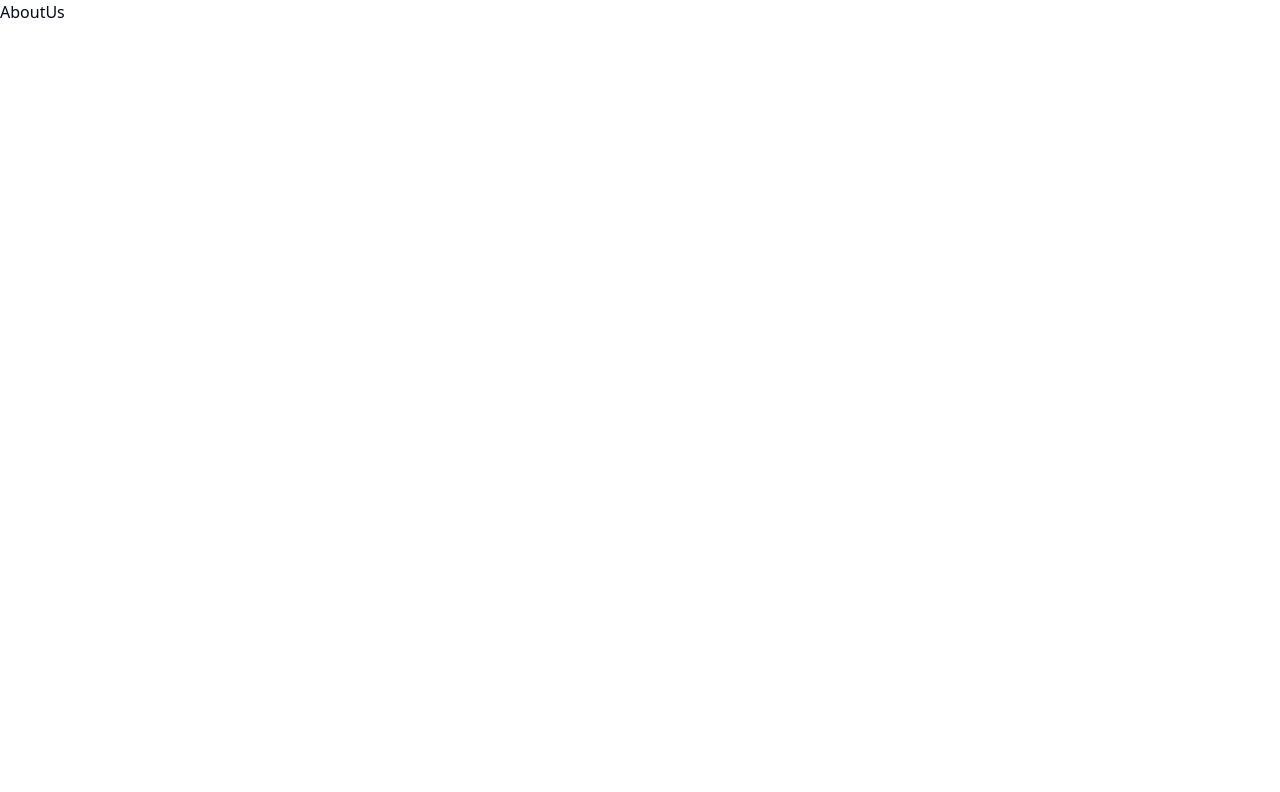
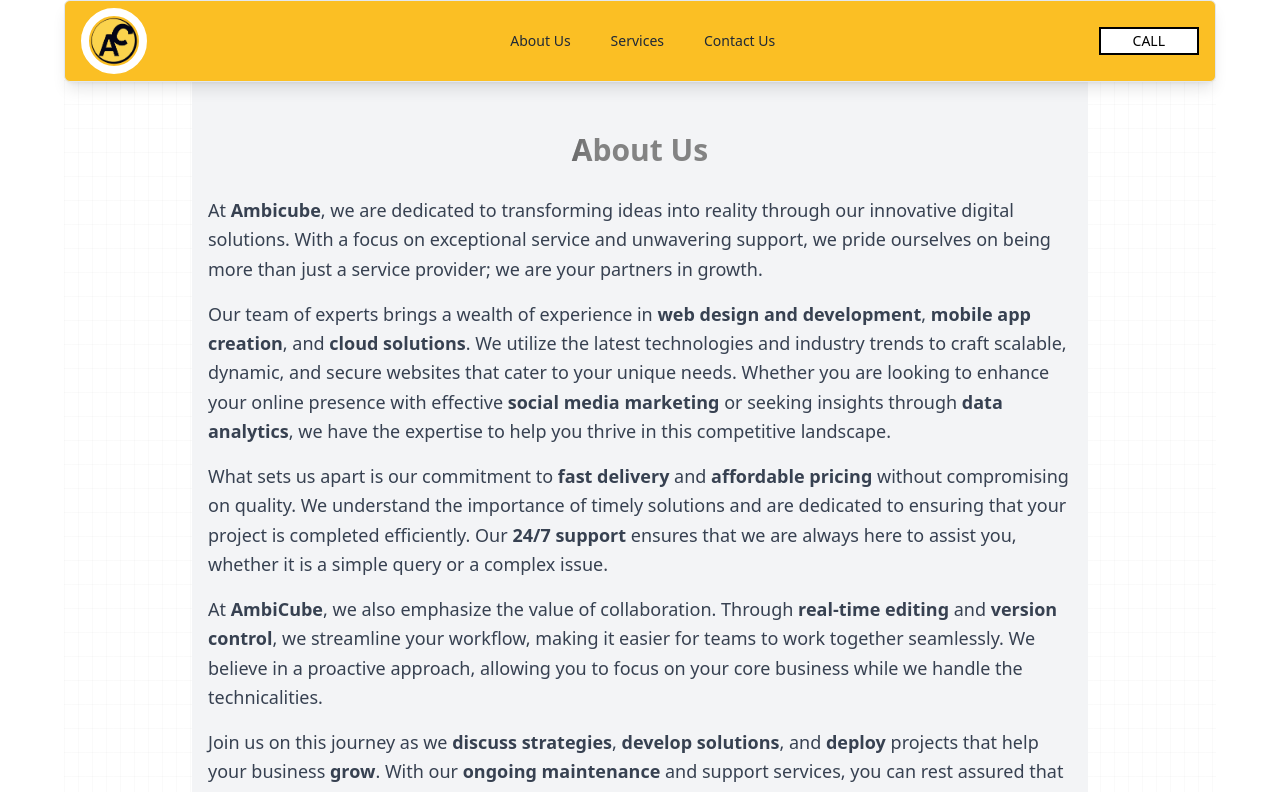
Before and after one commit to mayureshshitole/company-portfolio, a Next.js app: page /aboutus in a window 1280 px wide. Shown: the top 792 px of the page. Built offline with nearby package versions, Linux system fonts and the light colour scheme.

Commit message:
added a about us page

```diff
--- a/app/aboutus/page.tsx
+++ b/app/aboutus/page.tsx
@@ -1,8 +1,11 @@
+import Testimonials from '@/components/Testimonials'
 import React from 'react'
 
 const AboutUs = () => {
   return (
-    <div>AboutUs</div>
+   <section className='mt-20 '>
+    <Testimonials />
+   </section>
   )
 }
 
--- a/app/layout.tsx
+++ b/app/layout.tsx
@@ -1,6 +1,7 @@
 import type { Metadata } from "next";
 import localFont from "next/font/local";
 import "./globals.css";
+import Navbar from "@/components/Navbar";
 
 const geistSans = localFont({
   src: "./fonts/GeistVF.woff",
@@ -24,6 +25,7 @@
       <body
         className={`${geistSans.variable}  antialiased`}
       >
+        <Navbar />
         {children}
       </body>
     </html>
--- a/app/page.tsx
+++ b/app/page.tsx
@@ -4,12 +4,12 @@
 
 import Testimonials from "../components/Testimonials";
 import Services from "@/components/Services";
+import Navbar from "@/components/Navbar";
 
 export default function Home() {
   return (
     <main>
       <div className="min-h-screen">
-        {/* <Navbar /> */}
         <Hero />
         {/* <Cta /> */}
         <Services />
--- a/components/Footer.tsx
+++ b/components/Footer.tsx
@@ -14,7 +14,6 @@
             alt="image"
           />{" "}
         </h1>
-        <p className="text-left  text-xl  text-gray-500">+4407436359533</p>
         <p className="text-left  text-xl  text-gray-500">
           contact@ambicube.com
         </p>
--- a/components/Hero.tsx
+++ b/components/Hero.tsx
@@ -14,7 +14,7 @@
     <div id="hero" className="">
       <div className="rounded-b-[1.5rem] md:rounded-b-[4rem] bg-slate-950 bg-[linear-gradient(to_right,#4f4f4f2e_1px,transparent_1px),linear-gradient(to_bottom,#4f4f4f2e_1px,transparent_1px)] bg-[size:14px_24px] ">
         {/* <div className=" absolute bottom-0 left-0 right-0 top-0 bg-[linear-gradient(to_right,#4f4f4f2e_1px,transparent_1px),linear-gradient(to_bottom,#4f4f4f2e_1px,transparent_1px)] bg-[size:14px_24px] [mask-image:radial-gradient(ellipse_60%_50%_at_50%_0%,#000_70%,transparent_100%)]"></div> */}
-        <Navbar />
+        {/* <Navbar /> */}
         <main className="min-h-screen md:min-h-full md:max-w-4xl lg:max-w-6xl mx-auto md:pb-10 p-2 ">
           {" "}
           <div className="flex items-center justify-center flex-col mt-20 ">
--- a/components/Navbar.tsx
+++ b/components/Navbar.tsx
@@ -3,6 +3,7 @@
 // import ScrollLink from "next/ScrollLink";
 import React, { useState } from "react";
 import { Link as ScrollLink } from "react-scroll";
+import Link from 'next/link'
 
 const Navbar = () => {
   const [isOpen, setIsOpen] = useState(false);
@@ -16,7 +17,7 @@
           <div className="flex justify-between items-center w-full">
             <div className="flex-shrink-0 flex items-center rounded-full border-8 border-white hover:rotate-45 hover:scale-110 transition-all ease-in-out duration-300">
               {/* Your logo or brand */}
-              <ScrollLink to="hero" smooth={true}>
+              <Link  href="/">
                 <Image
                   src={"/logo.png"}
                   width={50}
@@ -24,19 +25,18 @@
                   className="w-18 "
                   alt="image"
                 />{" "}
-              </ScrollLink>
+              </Link>
             </div>
 
             {/* Navigation ScrollLinks */}
             <div className="hidden md:block">
               <div className="ml-10 flex items-baseline space-x-4">
-                <ScrollLink
-                  to="aboutus"
-                  smooth={true}
+                <Link
+                  href="/aboutus"
                   className="text-gray-800  hover:gray-900 hover:scale-125 transition-all ease-in-out duration-300 px-3 py-2 rounded-md text-sm font-medium"
                 >
                   About Us
-                </ScrollLink>
+                </Link>
 
                 <ScrollLink
                   to="servicetab"
```
